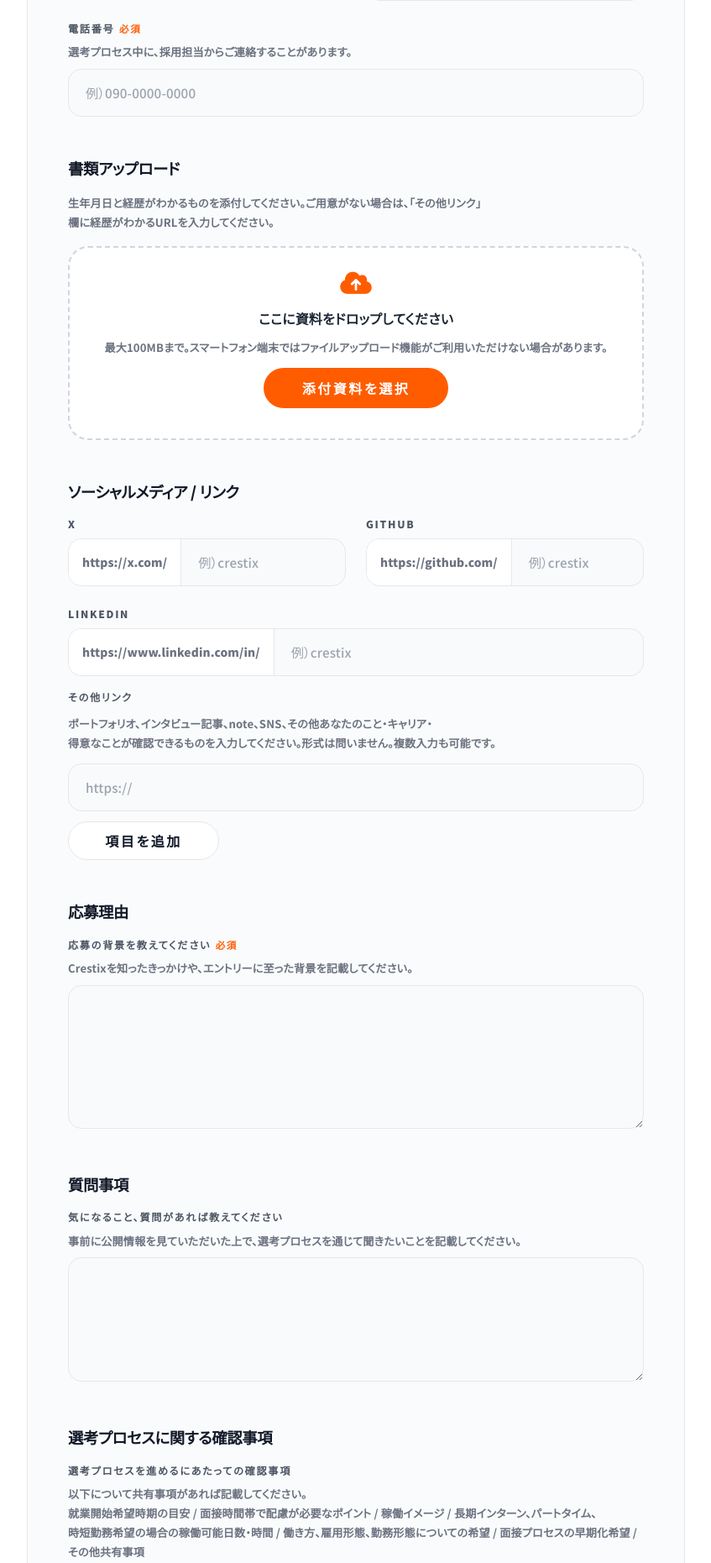
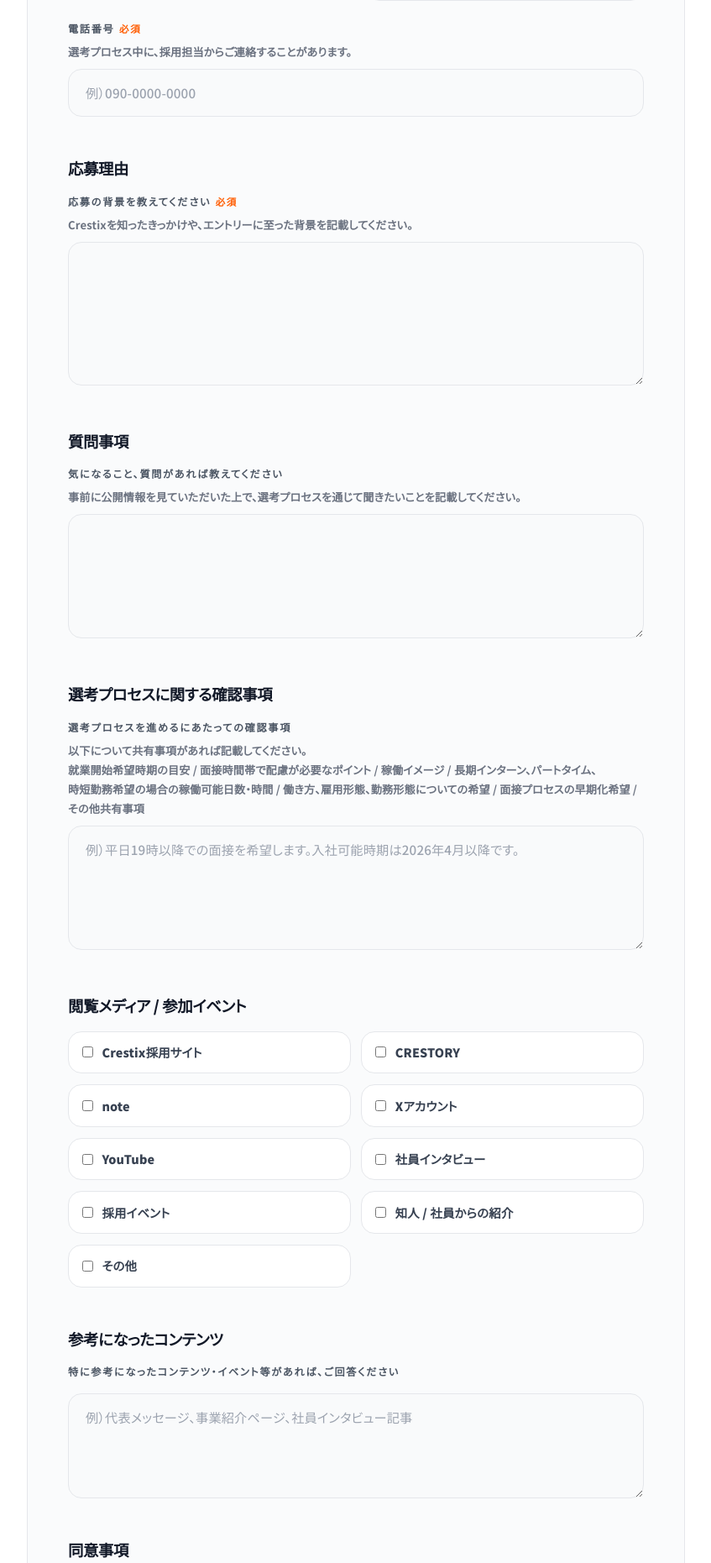
Before and after one commit to hiroyukimaekawa-lang/crestix-recruitment-site, a PHP site: page /entry.html in a window 1280 px wide. Shown: the part 1621-3482 px from the top of the page at 84% size, without its empty margins (216-1063 px from the left). Run offline with PHP 8.4, Linux system fonts and the light colour scheme; some libraries are stand-ins or nearby versions.

Commit message:
デザイン修正

```diff
--- a/assets/css/components/navbar.css
+++ b/assets/css/components/navbar.css
@@ -358,6 +358,13 @@
     grid-template-columns: repeat(3, minmax(0, 1fr));
     gap: 0 48px;
     width: 100%;
+  }
+
+  /* MEMBERS mega menu: two centered columns */
+  #mega-members .cx-mega-grid {
+    grid-template-columns: repeat(2, minmax(0, 1fr));
+    max-width: 720px;
+    margin: 0 auto;
   }
 
   /* Discard old group wrappers */
--- a/entry.html
+++ b/entry.html
@@ -434,45 +434,6 @@
                         </div>
 
                         <div class="entry-section">
-                            <h3 class="entry-section-title">書類アップロード</h3>
-                            <p class="entry-help">生年月日と経歴がわかるものを添付してください。ご用意がない場合は、「その他リンク」欄に経歴がわかるURLを入力してください。</p>
-                            <label class="entry-upload" for="entry-file">
-                                <i class="fa-solid fa-cloud-arrow-up text-3xl text-crestix-orange"></i>
-                                <span class="font-black text-gray-800">ここに資料をドロップしてください</span>
-                                <span class="entry-help">最大100MBまで。スマートフォン端末ではファイルアップロード機能がご利用いただけない場合があります。</span>
-                                <span class="entry-primary-btn" style="min-height:48px;min-width:220px;">添付資料を選択</span>
-                                <input id="entry-file" name="document" type="file" class="entry-hidden" accept=".pdf,.doc,.docx,.ppt,.pptx,.xls,.xlsx,.zip,.jpg,.jpeg,.png">
-                                <span id="entry-file-name" class="entry-help"></span>
-                            </label>
-                        </div>
-
-                        <div class="entry-section">
-                            <h3 class="entry-section-title">ソーシャルメディア / リンク</h3>
-                            <div class="grid gap-6 md:grid-cols-2">
-                                <div class="space-y-2">
-                                    <label class="entry-label" for="entry-x">X</label>
-                                    <div class="entry-prefix-field"><span>https://x.com/</span><input id="entry-x" name="x" type="text" placeholder="例）crestix" class="form-input"></div>
-                                </div>
-                                <div class="space-y-2">
-                                    <label class="entry-label" for="entry-github">GitHub</label>
-                                    <div class="entry-prefix-field"><span>https://github.com/</span><input id="entry-github" name="github" type="text" placeholder="例）crestix" class="form-input"></div>
-                                </div>
-                                <div class="space-y-2 md:col-span-2">
-                                    <label class="entry-label" for="entry-linkedin">LinkedIn</label>
-                                    <div class="entry-prefix-field"><span>https://www.linkedin.com/in/</span><input id="entry-linkedin" name="linkedin" type="text" placeholder="例）crestix" class="form-input"></div>
-                                </div>
-                            </div>
-                            <div class="space-y-3">
-                                <label class="entry-label">その他リンク</label>
-                                <p class="entry-help">ポートフォリオ、インタビュー記事、note、SNS、その他あなたのこと・キャリア・得意なことが確認できるものを入力してください。形式は問いません。複数入力も可能です。</p>
-                                <div id="entry-other-links" class="space-y-3">
-                                    <input name="otherLinks[]" type="url" placeholder="https://" class="form-input">
-                                </div>
-                                <button type="button" id="entry-add-link" class="entry-secondary-btn" style="min-height:46px;min-width:180px;">項目を追加</button>
-                            </div>
-                        </div>
-
-                        <div class="entry-section">
                             <h3 class="entry-section-title">応募理由</h3>
                             <div class="space-y-2">
                                 <label class="entry-label" for="entry-motivation">応募の背景を教えてください<span class="entry-required">必須</span></label>
@@ -607,10 +568,6 @@
         const heading = document.getElementById('entry-step-heading');
         const lead = document.getElementById('entry-step-lead');
         const jobSelect = document.getElementById('entry-job');
-        const fileInput = document.getElementById('entry-file');
-        const fileName = document.getElementById('entry-file-name');
-        const addLinkButton = document.getElementById('entry-add-link');
-        const otherLinks = document.getElementById('entry-other-links');
         const editButton = document.getElementById('entry-edit');
         const sendButton = document.getElementById('entry-send');
 
@@ -660,25 +617,12 @@
             return el ? el.value.trim() : '';
         }
 
-        function prefixedValue(id, prefix) {
-            const value = valueById(id);
-            if (!value) return '';
-            return /^https?:\/\//i.test(value) ? value : prefix + value.replace(/^\/+/, '');
-        }
-
         function selectedText(select) {
             return select && select.selectedOptions.length ? select.selectedOptions[0].textContent.trim() : '';
         }
 
         function selectedMedia() {
             return Array.from(form.querySelectorAll('input[name="media"]:checked')).map(input => input.value).join('、');
-        }
-
-        function collectOtherLinks() {
-            return Array.from(form.querySelectorAll('input[name="otherLinks[]"]'))
-                .map(input => input.value.trim())
-                .filter(Boolean)
-                .join('\n');
         }
 
         function addConfirmRow(label, value) {
@@ -702,35 +646,12 @@
             addConfirmRow('名前（ローマ字）', valueById('entry-roman-name'));
             addConfirmRow('メールアドレス', valueById('entry-email'));
             addConfirmRow('電話番号', valueById('entry-phone'));
-            addConfirmRow('添付資料名', fileInput && fileInput.files.length ? fileInput.files[0].name : '');
-            addConfirmRow('X', prefixedValue('entry-x', 'https://x.com/'));
-            addConfirmRow('GitHub', prefixedValue('entry-github', 'https://github.com/'));
-            addConfirmRow('LinkedIn', prefixedValue('entry-linkedin', 'https://www.linkedin.com/in/'));
-            addConfirmRow('その他リンク', collectOtherLinks());
             addConfirmRow('応募の背景', valueById('entry-motivation'));
             addConfirmRow('気になること / 質問', valueById('entry-questions'));
             addConfirmRow('選考プロセスに関する確認事項', valueById('entry-process-note'));
             addConfirmRow('閲覧メディア / 参加イベント', selectedMedia());
             addConfirmRow('参考になったコンテンツ', valueById('entry-reference'));
             addConfirmRow('同意事項', document.getElementById('entry-privacy')?.checked ? '同意済み' : '');
-        }
-
-        if (fileInput && fileName) {
-            fileInput.addEventListener('change', () => {
-                fileName.textContent = fileInput.files.length ? `選択中：${fileInput.files[0].name}` : '';
-            });
-        }
-
-        if (addLinkButton && otherLinks) {
-            addLinkButton.addEventListener('click', () => {
-                const input = document.createElement('input');
-                input.name = 'otherLinks[]';
-                input.type = 'url';
-                input.placeholder = 'https://';
-                input.className = 'form-input';
-                otherLinks.appendChild(input);
-                input.focus();
-            });
         }
 
         form.addEventListener('submit', event => {
--- a/jobs.html
+++ b/jobs.html
@@ -208,7 +208,7 @@
             </div>
         </div>
 
-        <section class="py-20 lg:py-32">
+        <section id="job-list" class="py-20 lg:py-32 scroll-mt-28">
             <div class="max-w-5xl mx-auto px-6 lg:px-14 space-y-24">
 
                 <div class="space-y-16 max-w-5xl mx-auto pb-32">
--- a/members.html
+++ b/members.html
@@ -600,7 +600,7 @@
                             <p class="member-tagline">
                                 Crestixの第二創業期を<br>共に創り上げる仲間を募集中
                             </p>
-                            <a href="jobs.html" class="member-entry-btn">
+                            <a href="jobs.html#job-list" class="member-entry-btn">
                                 View All Jobs
                                 <i class="fa-solid fa-arrow-up-right ml-1 text-[10px]"></i>
                             </a>
```
